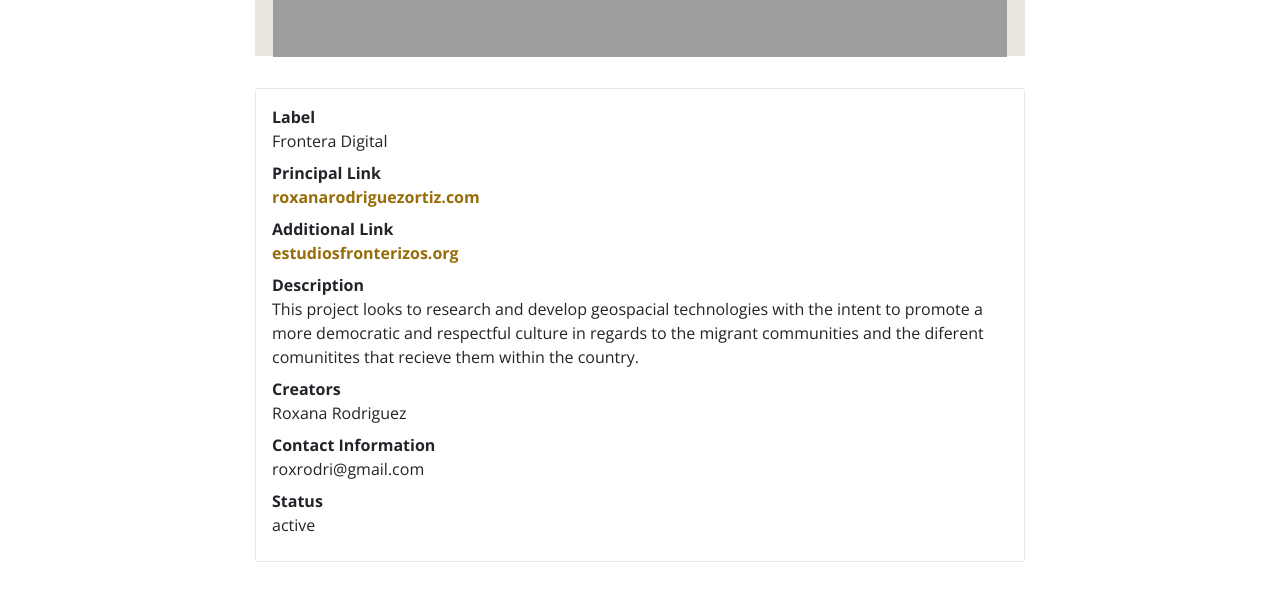
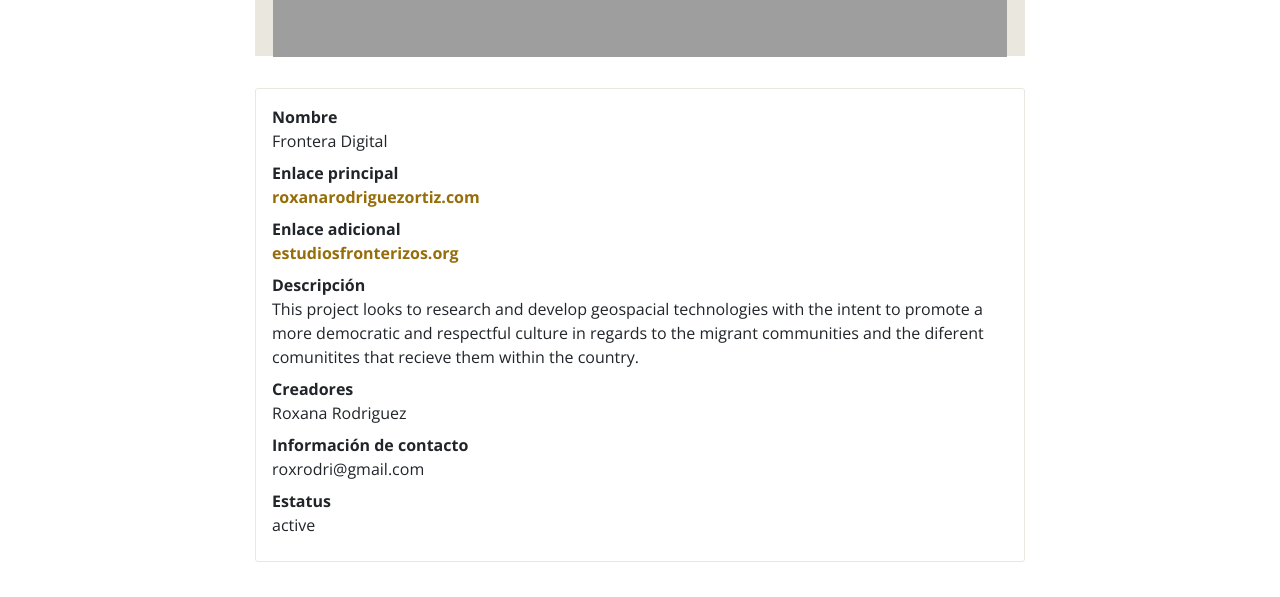
Before and after one commit to unitedfronteras/ufexhibicion_mexeua, a Jekyll site: the page built from _united/obj054.md, in a window 1280 px wide. Shown: the part 724-1321 px from the top of the page. Built offline with Jekyll 4.4.1, drawn with Linux system fonts in a browser that asks for light colours.

Commit message:
cambios en las etiquetas de layouts united item

```diff
--- a/_layouts/united_item.html
+++ b/_layouts/united_item.html
@@ -3,21 +3,21 @@ layout: generic_collection_item
 image_viewer: 'simple'
 pagination: true
 meta:
-  - label: 'Label'
+  - label: 'Nombre'
     value: page.label
-  - label: 'Principal Link'
+  - label: 'Enlace principal'
     value: page.principal_link
     type:  link
-  - label: 'Additional Link'
+  - label: 'Enlace adicional'
     value: page.additional_link
     type:  link
-  - label: 'Description'
+  - label: 'Descripción'
     value: page.description
-  - label: 'Current Location'
+  - label: 'Ubicación actual'
     value: page.current_location
-  - label: 'Creators'
+  - label: 'Creadores'
     value: page.creators
-  - label: 'Contact Information'
+  - label: 'Información de contacto'
     value: page.contact_information
   - label: 'Facebook'
     value: page.facebook
@@ -28,6 +28,6 @@ meta:
   - label: 'Instagram'
     value: page.instagram
     type:  link
-  - label: 'Status'
+  - label: 'Estatus'
     value: page.status
 ---
```
